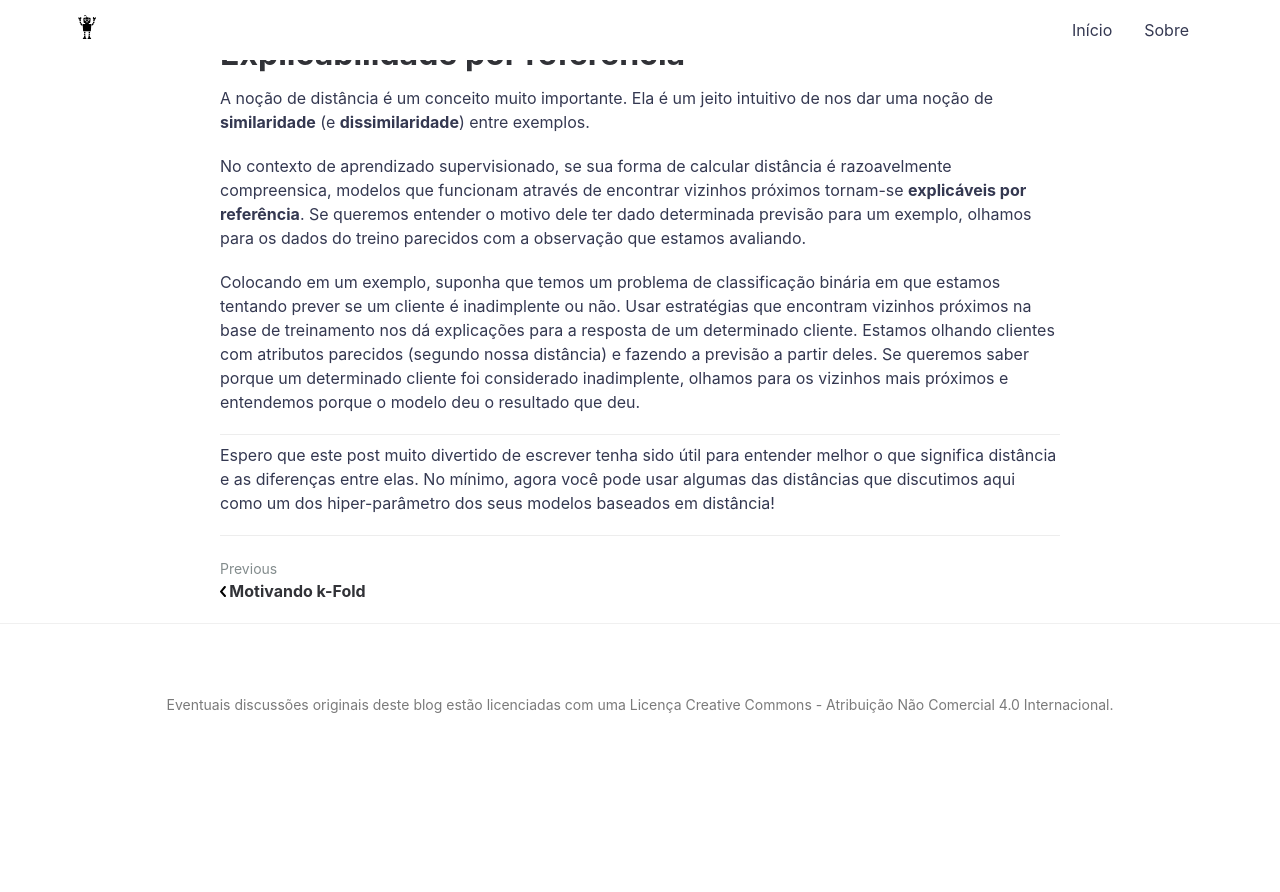
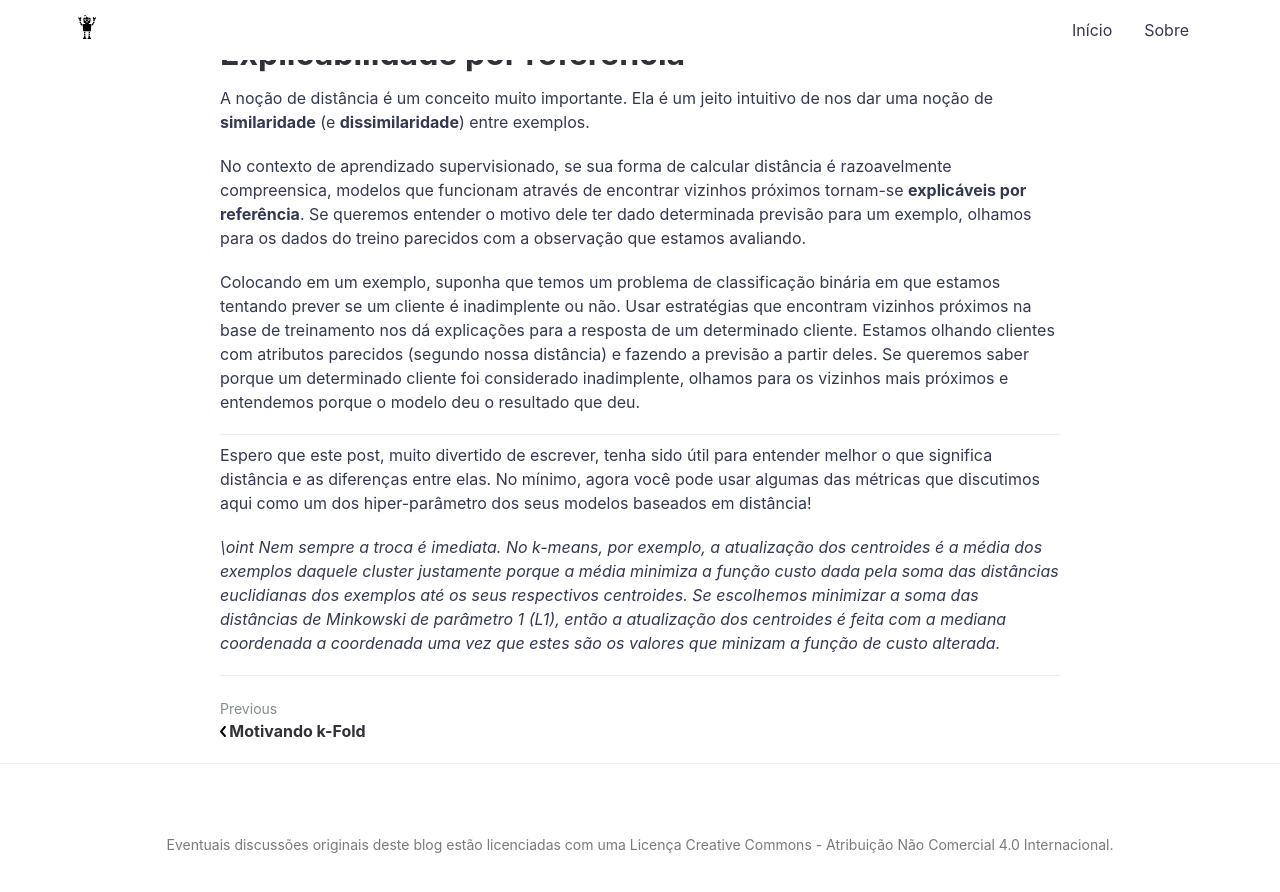
Before and after one commit to vitaliset/vitaliset.github.io, a Jekyll site: the page built from _posts/2020-07-19-distancia.md, in a window 1280 px wide and 900 px high, scrolled down 10347 px. Shown: the top 892 px of the window. Built offline with Jekyll 4.4.1, drawn with Linux system fonts in a browser that asks for light colours; formulas are drawn with MathJax 3; a script that is not in the unit is left out; before the commit the page ends 11107 px from its top, so only the background shows below that; some of the changed text lies outside the part shown.

Commit message:
Update 2020-07-19-distancia.md

````diff
--- a/_posts/2020-07-19-distancia.md
+++ b/_posts/2020-07-19-distancia.md
@@ -149,7 +149,7 @@
 
 <p><div align="justify">É um exercício legal se convencer que esta forma de distância satisfaz as propriedades que desejávamos na definição de métrica.</div></p>
 
-<p><div align="justify">Aqui, a noção de perto ou distante se tornam um pouco contra-intuitiva. Se $\mathcal{A}=\mathbb{R}^2$, então o ponto $(0,0)$ está a mesma distância do ponto $(0,1)$ e do ponto $(42,-42)$. Podemos olhar isso analisando as bolas para diferentes valores do raio $r$. Para qualquer $r\in (0,1]$, a temos que $B\_r(x) = \\{ x \\}$ pois somente $x$ está a uma distância menor que 1 dele mesmo. Agora, para qualquer $r\in (1,\infty)$ temos que $B\_r(x) = \mathcal{A}$ uma vez que qualquer ponto está a uma distância menor ou igual a 1 de $x$. </div></p>
+<p><div align="justify">Aqui, a noção de perto ou distante se tornam um pouco contra-intuitiva. Se $\mathcal{A}=\mathbb{R}^2$, então o ponto $(0,0)$ está a mesma distância do ponto $(0,1)$ e do ponto $(42,-42)$. Podemos olhar isso analisando as bolas para diferentes valores do raio $r$. Para qualquer $r\in (0,1]$, a temos que $B_r(x) = \\{ x \\}$ pois somente $x$ está a uma distância menor que 1 dele mesmo. Agora, para qualquer $r\in (1,\infty)$ temos que $B_r(x) = \mathcal{A}$ uma vez que qualquer ponto está a uma distância menor ou igual a 1 de $x$. </div></p>
 
 <p><div align="justify">No [`sklearn.neighbors.DistanceMetric`](https://scikit-learn.org/stable/modules/generated/sklearn.neighbors.DistanceMetric.html), podemos passar uma métrica genérica que respeite a definição que fizemos na definição formal. Usando o argumento `'pyfunc'` e estabelecendo a função métrica em `func`  que recebe dois vetores numpy unidimensionais e retorna a distância entre eles.</div></p>
 
@@ -167,7 +167,7 @@
 bola_aberta([neigh.DistanceMetric.get_metric('pyfunc', func = discrete)]*2,[0.5, 1.5])
 ```
 
-<p><div align="justify">Na Figura 2, passamos como raios das bolas os valores $0.5$ e $1.5$, para ver o efeito discutido anteriormente de que $B\_0.5((0,0))=\\{(0,0)\\}$ e $B\_2((0,0))=\mathbb{R}$.</div></p>
+<p><div align="justify">Na Figura 2, passamos como raios das bolas os valores $0.5$ e $1.5$, para ver o efeito discutido anteriormente de que $B_0.5((0,0))=\\{(0,0)\\}$ e $B_2((0,0))=\mathbb{R}$.</div></p>
 
 <p><center><img src="{{ site.baseurl }}/assets/img/distancia/imagem2.jpg"></center>
 <center><b>Figura 2</b>: Bolas da métrica discreta. Lembrando que a região cinza é o lado de fora da bola e a região vermelha é o lado de dentro. Na primeira imagem, não podemos ver que o ponto (0,0) está dentro da bola pela resolução.</center></p>
@@ -182,7 +182,7 @@
 
 <p><div align="justify">A maneira como vimos distância até agora apenas falava sobre números. Podemos adaptar $\mathcal{A}$ para analisar o espaço $\mathcal{A}' =\\{1,2,3\\}\times\\{1,2\\}$ em que fazemos a bijeção entre os elementos pelo mapa ($\textrm{cinza}\to 1$, $\textrm{vermelha}\to 2$, $\textrm{preta}\to 3$) e ($\textrm{tem cabo}\to 1$, $\textrm{não tem cabo}\to 2$). Com essa transformação, podemos usar por exemplo a distância de Minkowski com parâmetro 1.</div></p>
 
-<p><div align="justify">Imagine que temos $\textrm{panela}\_1 = (\textrm{cinza},\textrm{tem cabo})$, $\textrm{panela}\_2 = (\textrm{preta},\textrm{tem cabo})$, e $\textrm{panela}\_3 = (\textrm{vermelha},$$\textrm{não tem cabo})$. Neste caso, ficaríamos com coisas do tipo:</div></p>
+<p><div align="justify">Imagine que temos $\textrm{panela}_1 = (\textrm{cinza},\textrm{tem cabo})$, $\textrm{panela}_2 = (\textrm{preta},\textrm{tem cabo})$, e $\textrm{panela}_3 = (\textrm{vermelha},$$\textrm{não tem cabo})$. Neste caso, ficaríamos com coisas do tipo:</div></p>
 
 $$
 \begin{equation*}
@@ -226,7 +226,7 @@
 \end{equation*}
 $$
 
-<p><div align="justify">Esta forma de definir distância satisfaz as propriedades desejadas, mas não é fácil ver porque a desigualdade triangular é realizada <i>($\oint$ caso conheça um pouco de geometria diferencial, a ideia é que esta definição é a métrica geodésica na hiper-esfera unitária)</i>.</div></p>
+<p><div align="justify">Esta forma de definir distância satisfaz as propriedades desejadas, mas não é fácil ver porque a desigualdade triangular é realizada fora de $S^1$ <i>($\oint$ caso conheça um pouco de geometria diferencial, a ideia é que esta definição é a métrica geodésica na hiper-esfera unitária)</i>.</div></p>
 
 ### Distância entre documentos
 
@@ -234,7 +234,7 @@
 
 <p><div align="justify">Neste caso, $\mathcal{A} = \mathbb{N}^{t}$, em que $t$ é o número total de palavras diferentes que aparecem no _corpus_ (conjunto de todos os documentos) que desejamos calcular as distâncias. Cada componente está associada com uma dessas palavras. Um texto então é um vetor de $\mathcal{A}$ em que cada elemento nos dá quantas vezes aquela palavra ocorre no texto.</div></p>
 
-<p><div align="justify">Fica mais fácil ver isso com um exemplo: Suponha que nosso <i>corpus</i> é dado pelos textos $\\{$ $\textrm{texto}\_1 = $ <i>"Olá, bom dia, bom dia."</i>,  $\textrm{texto}\_2 = $ <i>"Bom dia!"</i>$\\}$. Neste caso, temos o mapa: $\\{1\to$ <i>ola</i>, $2\to$ <i>bom</i>, $3\to$ <i>dia</i>$\\}$ indicando cada componente do vetor de $\mathbb{N}^{\,3}$. Ficamos com</div></p>
+<p><div align="justify">Fica mais fácil ver isso com um exemplo: Suponha que nosso <i>corpus</i> é dado pelos textos $\\{$ $\textrm{texto}_1 = $ <i>"Olá, bom dia, bom dia."</i>,  $\textrm{texto}_2 = $ <i>"Bom dia!"</i>$\\}$. Neste caso, temos o mapa: $\\{1\to$ <i>ola</i>, $2\to$ <i>bom</i>, $3\to$ <i>dia</i>$\\}$ indicando cada componente do vetor de $\mathbb{N}^{\,3}$. Ficamos com</div></p>
 
 $$
 \begin{equation*}
@@ -273,7 +273,7 @@
 <p><center><img src="{{ site.baseurl }}/assets/img/distancia/imagem3.jpg"></center>
 <center><b>Figura 3</b>: Na primeira imagem temos o módulo da diferença das funções avaliadas. Na segunda imagem temos $f$ em vermelho, $g$ em azul e alguns valores da distância pontual das funções em alguns valores de $x$ em cinza. Em preto temos o ponto que representa a distância entre essas duas funções, valendo $2.5$, nesse caso.</center></p>
 
-<p><div align="justify">Nessa métrica, a bola de raio $r>0$ ao redor da função $f:[a,b]\to\mathbb{R}$ são todas as funções (definidas no intervalo $[a,b]$) que ficam sempre dentro da faixa ao redor de $f$ de largura $2r$. Na Figura 4 temos um exemplo disso. A função $g(x) = (x-0.4)^2 + 0.4\sin(30x)$ está dentro da bola $B\_{0.5}((x-0.4)^2)$ pois a a distância entre elas é $\max_{x\in[0,1]} \|0.4 \sin(30x) \|<0.5$.</div></p>
+<p><div align="justify">Nessa métrica, a bola de raio $r>0$ ao redor da função $f:[a,b]\to\mathbb{R}$ são todas as funções (definidas no intervalo $[a,b]$) que ficam sempre dentro da faixa ao redor de $f$ de largura $2r$. Na Figura 4 temos um exemplo disso. A função $g(x) = (x-0.4)^2 + 0.4\sin(30x)$ está dentro da bola $B_{0.5}((x-0.4)^2)$ pois a a distância entre elas é $\max_{x\in[0,1]} \|0.4 \sin(30x) \|<0.5$.</div></p>
 
 <p><center><img src="{{ site.baseurl }}/assets/img/distancia/imagem4.jpg"></center>
 <center><b>Figura 4</b>: A bola de raio $0.5$ centrada na função preta são todas as funções que estão limitadas pela faixa vermelha. A função verde é um exemplo que está na bola pois não sai desse limite.</center></p>
@@ -332,4 +332,6 @@
 
 ___
 
-Espero que este post muito divertido de escrever tenha sido útil para entender melhor o que significa distância e as diferenças entre elas. No mínimo, agora você pode usar algumas das distâncias que discutimos aqui como um dos hiper-parâmetro dos seus modelos baseados em distância!
+Espero que este post, muito divertido de escrever, tenha sido útil para entender melhor o que significa distância e as diferenças entre elas. No mínimo, agora você pode usar algumas das métricas que discutimos aqui como um dos hiper-parâmetro dos seus modelos baseados em distância!
+
+<i>\oint Nem sempre a troca é imediata. No k-means, por exemplo, a atualização dos centroides é a média dos exemplos daquele cluster justamente porque a média minimiza a função custo dada pela soma das distâncias euclidianas dos exemplos até os seus respectivos centroides. Se escolhemos minimizar a soma das distâncias de Minkowski de parâmetro 1 (L1), então a atualização dos centroides é feita com a mediana coordenada a coordenada uma vez que estes são os valores que minizam a função de custo alterada.</i>
````
